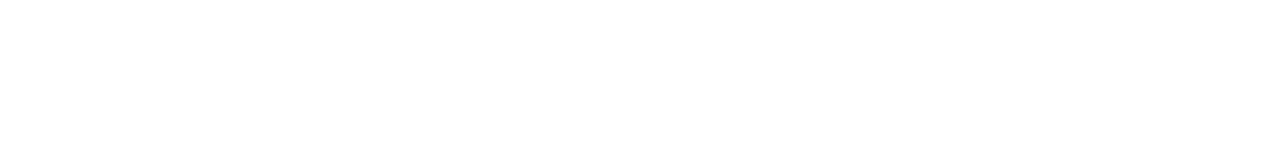
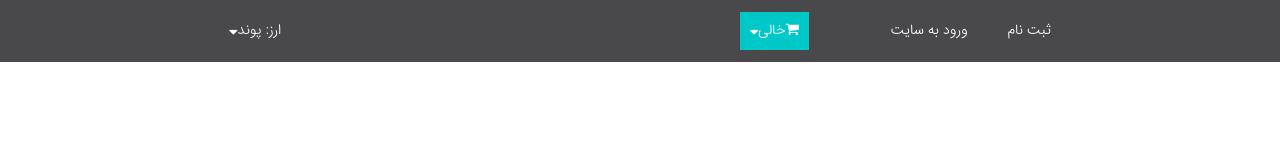
Before and after one commit to gholamreza-aghakhani/ave, a plain HTML site: page index.html in a window 1280 px wide. Drawn offline with Linux system fonts and the light colour scheme.

Commit message:
top section header

```diff
--- a/css/style.css
+++ b/css/style.css
@@ -21,15 +21,13 @@ a {
 .navigation {
   background-color: #49484b;
   display: flex;
-  justify-content: space-between;
+  justify-content:space-around;
+
 }
 
-.navigation .logo {
-  background-color: #333;
-}
+.navigation a{
+  color: white;
 
-.navigation a {
-  color: white;
 }
 
 .navigation a:hover {
@@ -38,9 +36,19 @@ a {
 
 .navigation .nav__right , .navigation .nav__left {
   display: flex;
+  align-items: center;
 }
 
-.navigation .nav__right li , .navigation .nav__left li {
+.navigation .nav__right  , .navigation .nav__left  {
   list-style: none;
   padding: 12px 20px;
+
 }
+.head3{
+  margin-right: 82px;
+  background-color: rgb(0, 200, 200);
+  padding: 10px;
+}
+.head1{
+  margin-left: 40px;
+}
--- a/index.html
+++ b/index.html
@@ -4,13 +4,27 @@
     <meta name="apple-mobile-web-app-capable" content="yes" >
     <meta name='viewport' content='width=device-width, initial-scale=1.0, maximum-scale=1.0, user-scalable=0' />
     <meta http-equiv="Content-Type" content="text/html; charset=UTF-8">
-    <title> site</title>
+    <title> ave</title>
     <link rel="stylesheet" href="css/normalize.css">
     <link rel="stylesheet" href="https://cdnjs.cloudflare.com/ajax/libs/font-awesome/4.7.0/css/font-awesome.min.css">
     <link rel="stylesheet" href="css/fontiran.css">
     <link rel="stylesheet" href="css/style.css">
   </head>
   <body>
+      <header>
+        <div class="navigation">
+          <div class="nav__right">
+            <div class="head1"><a href="#">ثبت نام </a></div>
+            <div class="head2"><a href="#">ورود به سایت</a></div>
+            <div class="head3"><a href="#"><i class="fa fa-shopping-cart"></i>خالی<i class="fa fa-sort-desc"></i></a> </div>
 
+          </div>
+          <div class="nav__left">
+            <div claas="head4"><a href="#">ارز: پوند<i class="fa fa-sort-desc"></i></a></div>
+
+          </div>
+
+        </nav>
+      </header>
   </body>
 </html>
```
